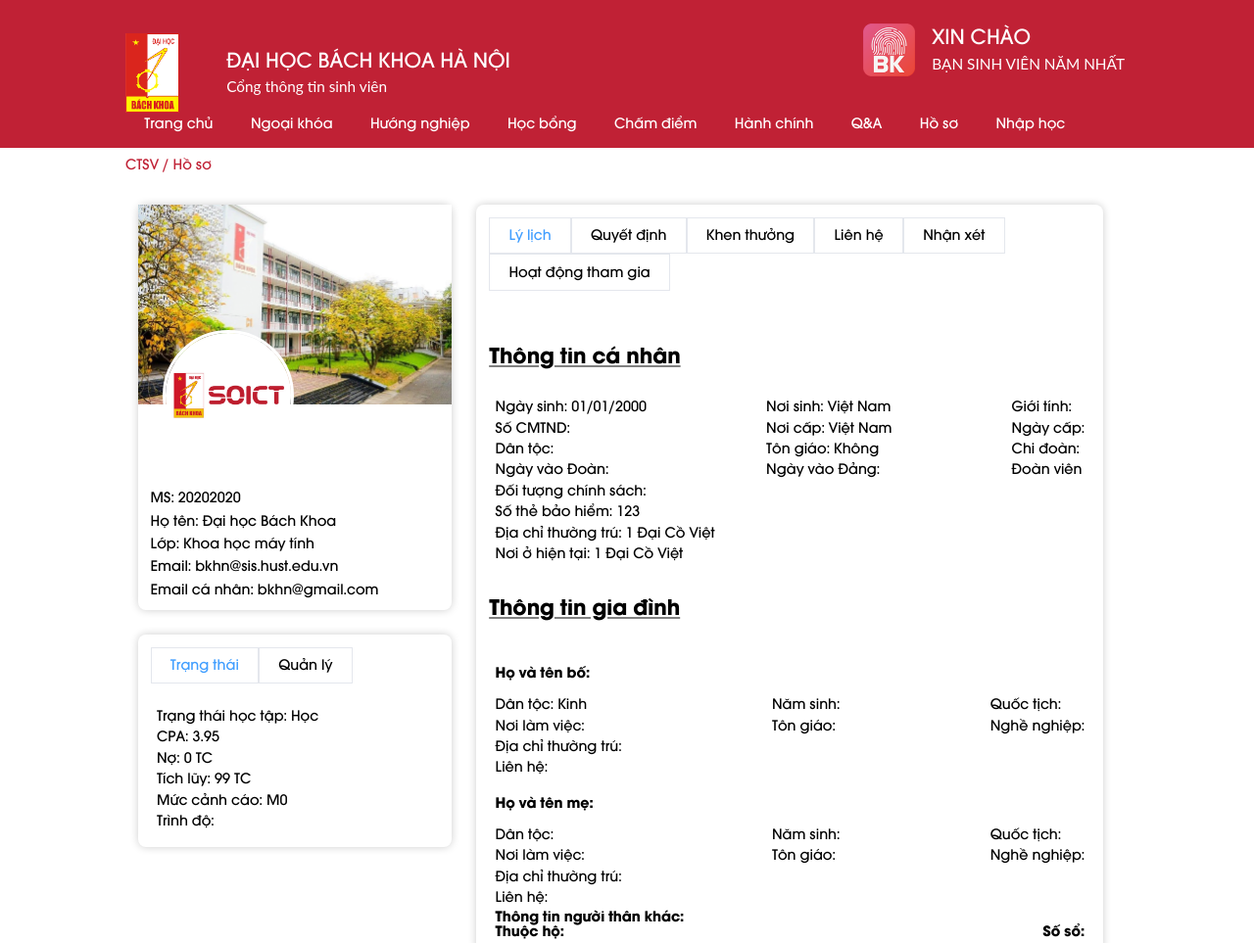
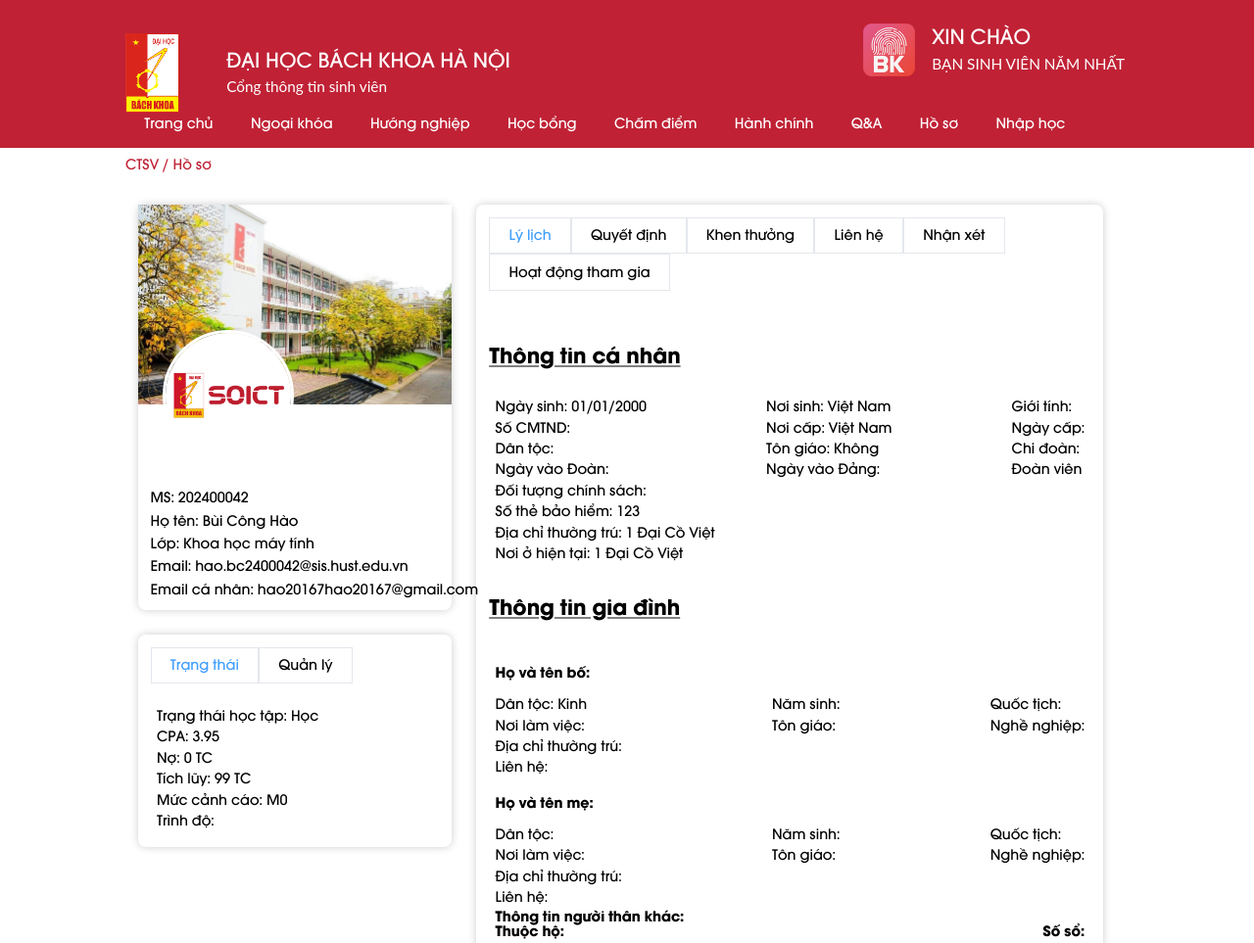
Before and after one commit to hao20167/hao20167.github.io, a plain HTML site: page index.html in a window 1280 px wide. Shown: the top 963 px of the page at 98% size. Drawn offline with nearby package versions, Linux system fonts and the light colour scheme; a web font is replaced by a local one.

Commit message:
Update index.html

```diff
--- a/index.html
+++ b/index.html
@@ -72,11 +72,11 @@
                 <!-- <img  src="./img/hust.png"> -->
                 <div class="card-body" style="margin-top: 5vw;">
                     <ul>
-                        <li>MS: 20202020</li>
-                        <li>Họ tên: Đại học Bách Khoa</li>
+                        <li>MS: 202400042</li>
+                        <li>Họ tên: Bùi Công Hào </li>
                         <li>Lớp: Khoa học máy tính</li>
-                        <li>Email: bkhn@sis.hust.edu.vn</li>
-                        <li>Email cá nhân: bkhn@gmail.com</li>
+                        <li>Email: hao.bc2400042@sis.hust.edu.vn</li>
+                        <li>Email cá nhân: hao20167hao20167@gmail.com</li>
                     </ul>
                 </div>
             </div>
```
